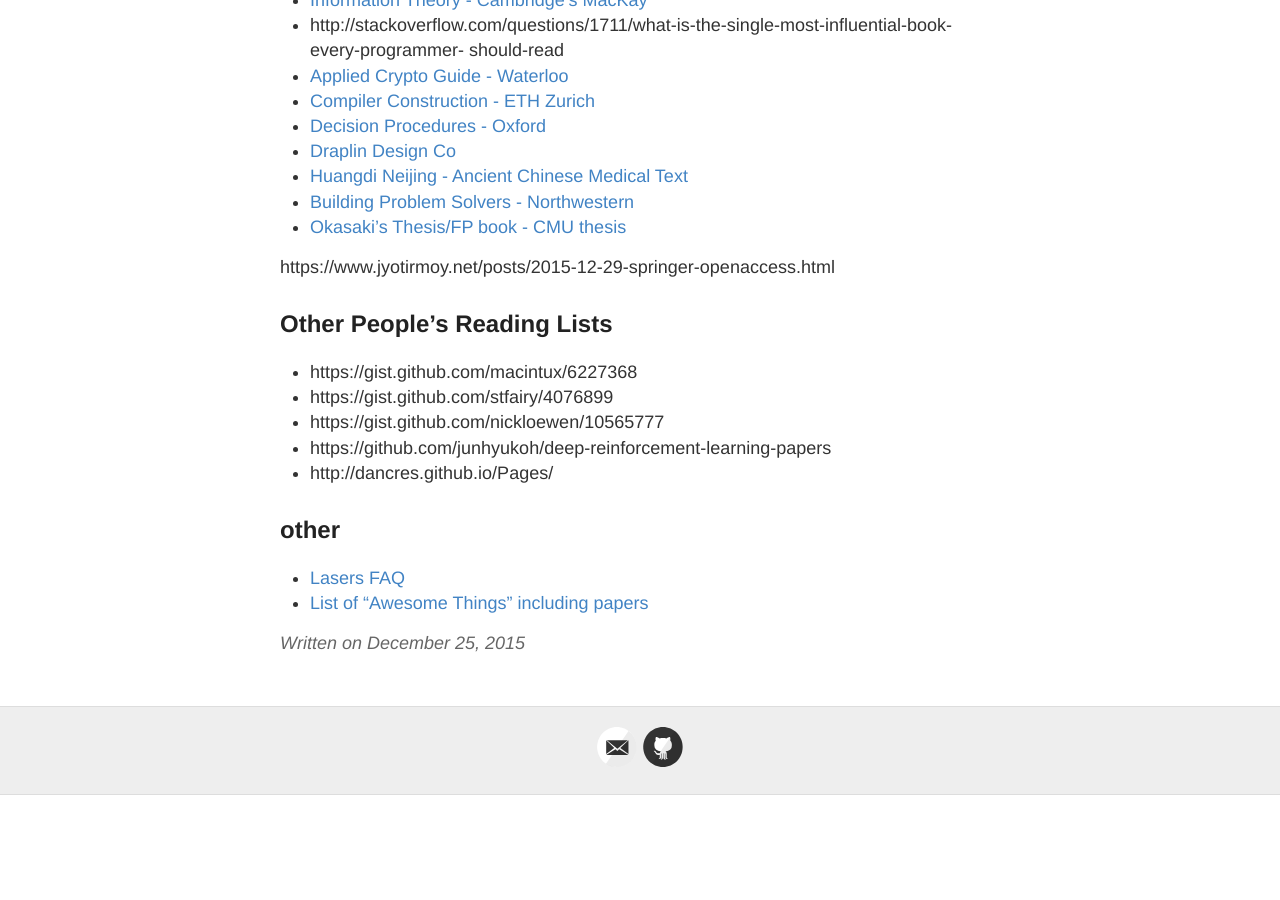
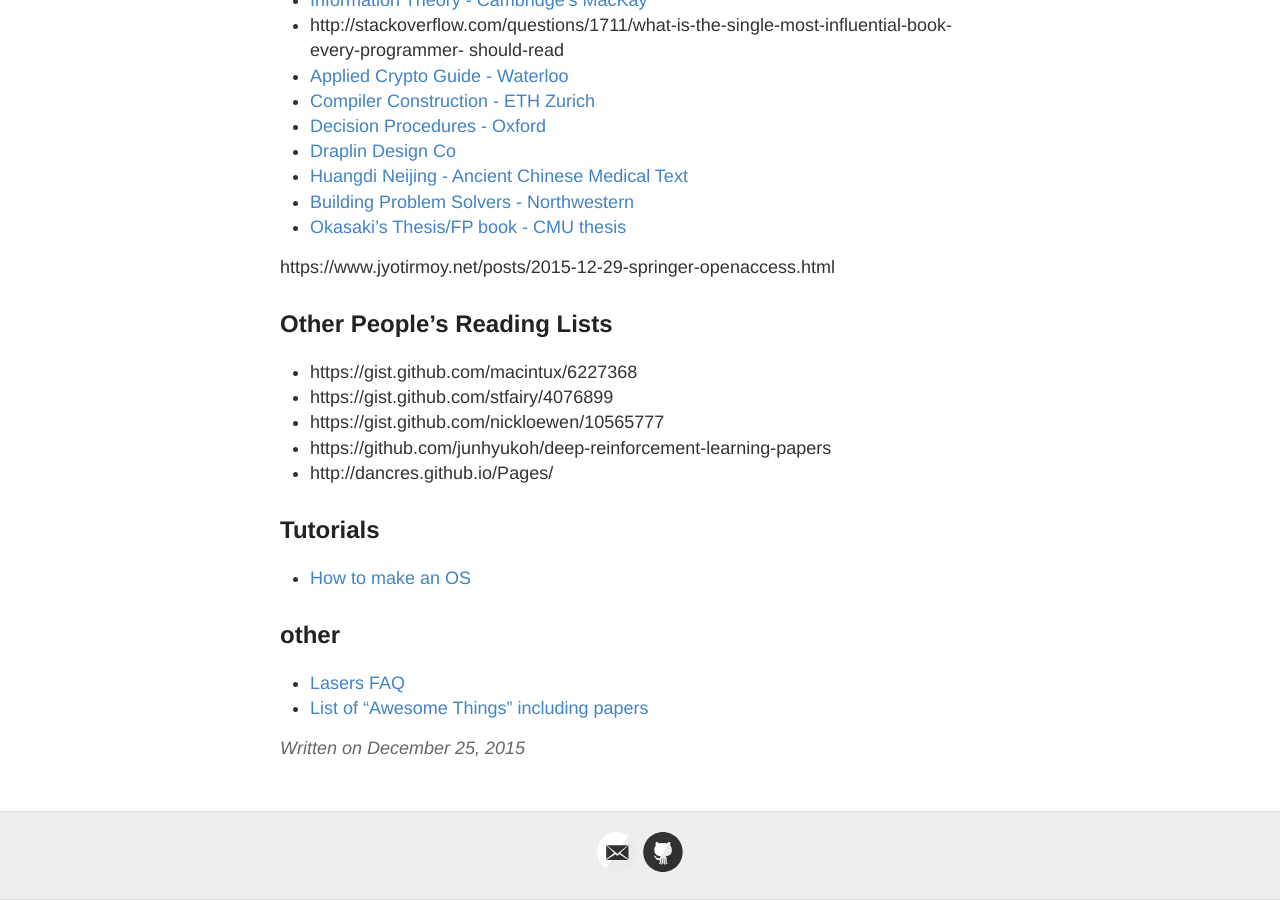
Before and after one commit to RONNCC/ronncc.github, a Jekyll site: the page built from _posts/2015-12-25-ReadingList.md, in a window 1280 px wide and 900 px high, scrolled down 843 px. Built offline with Jekyll 4.4.1, drawn with Linux system fonts in a browser that asks for light colours; comment, search, counter and statistics services are not loaded; before the commit the page ends 1638 px from its top, so only the background shows below that.

Commit message:
Updated 2015-12-25-ReadingList.md

```diff
--- a/_posts/2015-12-25-ReadingList.md
+++ b/_posts/2015-12-25-ReadingList.md
@@ -54,6 +54,8 @@
 - https://github.com/junhyukoh/deep-reinforcement-learning-papers
 - http://dancres.github.io/Pages/
 
+## Tutorials
+- [How to make an OS](http://www.brokenthorn.com/Resources/OSDevIndex.html)
 
 ## other
 - [Lasers FAQ](http://www.repairfaq.org/sam/laserfaq.htm#faqtoc)
```
